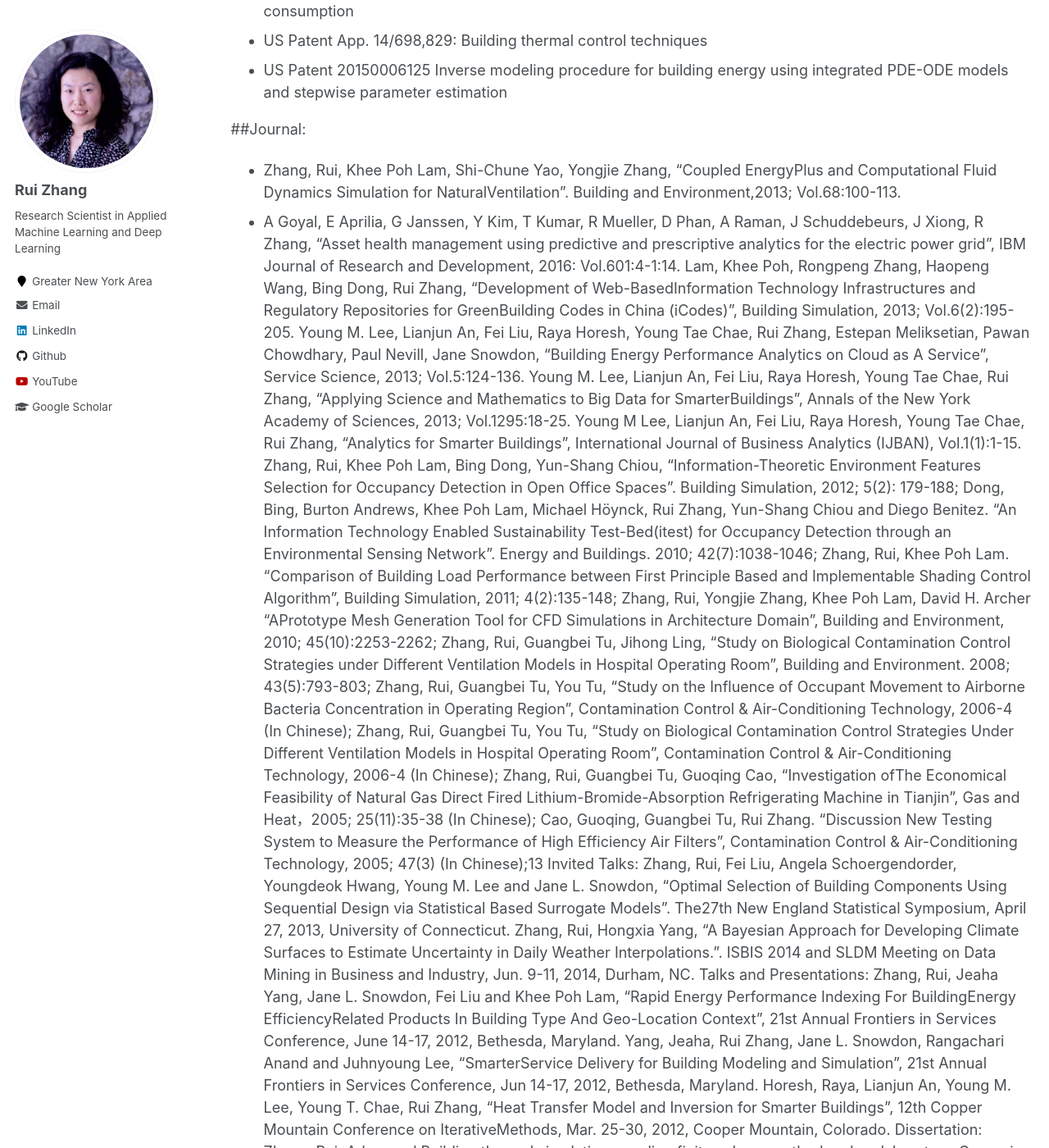
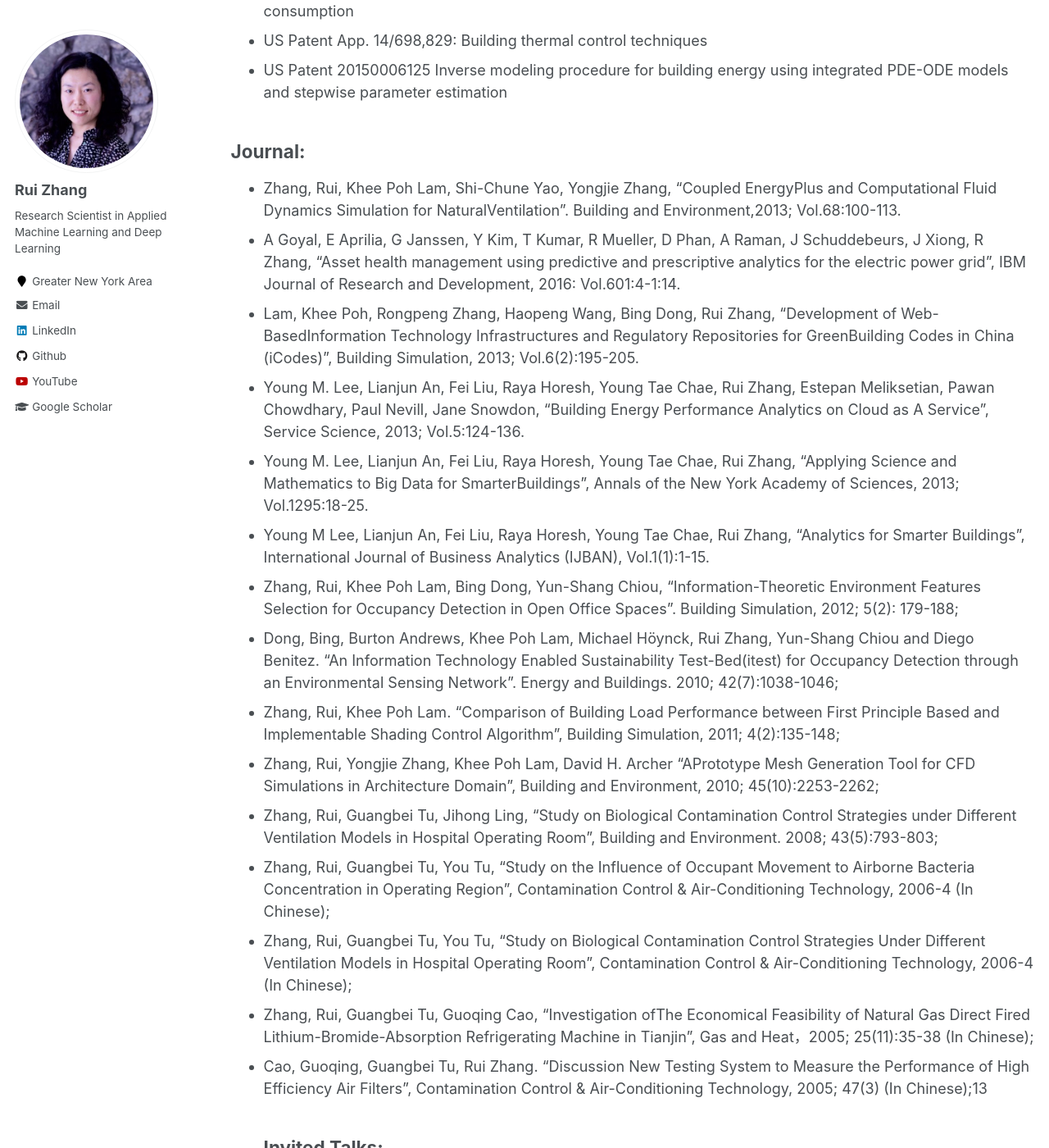
Before and after one commit to explorerr/explorerr.github.io, a Jekyll site: the page built from _pages/publications.md, in a window 1280 px wide and 1400 px high, scrolled down 2420 px. Shown: the whole window at 82% size. Built offline with Jekyll 4.4.1, drawn with Linux system fonts in a browser that asks for light colours; some of the changed lines change nothing that is shown; some of the changed text lies outside the part shown.

Commit message:
Update publications.md

```diff
--- a/_pages/publications.md
+++ b/_pages/publications.md
@@ -54,28 +54,28 @@ You can also find my articles on <u><a href="https://scholar.google.com/citation
 + US Patent App. 14/698,829: Building thermal control techniques
 + US Patent 20150006125 Inverse modeling procedure for building energy using integrated PDE-ODE models and stepwise parameter estimation
 
-##Journal:
+## Journal:
 + Zhang, Rui, Khee Poh Lam, Shi-Chune Yao, Yongjie Zhang, “Coupled EnergyPlus and Computational Fluid Dynamics Simulation for NaturalVentilation”. Building and Environment,2013; Vol.68:100-113.
 + A Goyal, E Aprilia, G Janssen, Y Kim, T Kumar, R Mueller, D Phan, A Raman, J Schuddebeurs, J Xiong, R Zhang, "Asset health management using predictive and prescriptive analytics for the electric power grid", IBM Journal of Research and Development, 2016: Vol.601:4-1:14.
-Lam, Khee Poh, Rongpeng Zhang, Haopeng Wang, Bing Dong, Rui Zhang, “Development of Web-BasedInformation Technology Infrastructures and Regulatory Repositories for GreenBuilding Codes in China (iCodes)”, Building Simulation, 2013; Vol.6(2):195-205.
-Young M. Lee, Lianjun An, Fei Liu, Raya Horesh, Young Tae Chae, Rui Zhang, Estepan Meliksetian, Pawan Chowdhary, Paul Nevill, Jane Snowdon, “Building Energy Performance Analytics on Cloud as A Service”, Service Science, 2013; Vol.5:124-136.
-Young M. Lee, Lianjun An, Fei Liu, Raya Horesh, Young Tae Chae, Rui Zhang, “Applying Science and Mathematics to Big Data for SmarterBuildings”, Annals of the New York Academy of Sciences, 2013; Vol.1295:18-25.
-Young M Lee, Lianjun An, Fei Liu, Raya Horesh, Young Tae Chae, Rui Zhang, "Analytics for Smarter Buildings", International Journal of Business Analytics (IJBAN), Vol.1(1):1-15.
-Zhang, Rui, Khee Poh Lam, Bing Dong, Yun-Shang Chiou, “Information-Theoretic Environment Features Selection for Occupancy Detection in Open Office Spaces”. Building Simulation, 2012; 5(2): 179-188;
-Dong, Bing, Burton Andrews, Khee Poh Lam, Michael Höynck, Rui Zhang, Yun-Shang Chiou and Diego Benitez. "An Information Technology Enabled Sustainability Test-Bed(itest) for Occupancy Detection through an Environmental Sensing Network". Energy and Buildings. 2010; 42(7):1038-1046;
-Zhang, Rui, Khee Poh Lam. “Comparison of Building Load Performance between First Principle Based and Implementable Shading Control Algorithm”, Building Simulation, 2011; 4(2):135-148;
-Zhang, Rui, Yongjie Zhang, Khee Poh Lam, David H. Archer “APrototype Mesh Generation Tool for CFD Simulations in Architecture Domain”, Building and Environment, 2010; 45(10):2253-2262;
-Zhang, Rui, Guangbei Tu, Jihong Ling, “Study on Biological Contamination Control Strategies under Different Ventilation Models in Hospital Operating Room”, Building and Environment. 2008; 43(5):793-803;
-Zhang, Rui, Guangbei Tu, You Tu, “Study on the Influence of Occupant Movement to Airborne Bacteria Concentration in Operating Region”, Contamination Control & Air-Conditioning Technology, 2006-4 (In Chinese);
-Zhang, Rui, Guangbei Tu, You Tu, “Study on Biological Contamination Control Strategies Under Different Ventilation Models in Hospital Operating Room”, Contamination Control & Air-Conditioning Technology, 2006-4 (In Chinese);
-Zhang, Rui, Guangbei Tu, Guoqing Cao, “Investigation ofThe Economical Feasibility of Natural Gas Direct Fired Lithium-Bromide-Absorption Refrigerating Machine in Tianjin”, Gas and Heat，2005; 25(11):35-38 (In Chinese);
-Cao, Guoqing, Guangbei Tu, Rui Zhang. “Discussion New Testing System to Measure the Performance of High Efficiency Air Filters”, Contamination Control & Air-Conditioning Technology, 2005; 47(3) (In Chinese);13
-Invited Talks:
-Zhang, Rui, Fei Liu, Angela Schoergendorder, Youngdeok Hwang, Young M. Lee and Jane L. Snowdon, “Optimal Selection of Building Components Using Sequential Design via Statistical Based Surrogate Models”. The27th New England Statistical Symposium, April 27, 2013, University of Connecticut.
-Zhang, Rui, Hongxia Yang, “A Bayesian Approach for Developing Climate Surfaces to Estimate Uncertainty in Daily Weather Interpolations.”. ISBIS 2014 and SLDM Meeting on Data Mining in Business and Industry, Jun. 9-11, 2014, Durham, NC.
-Talks and Presentations:
-Zhang, Rui, Jeaha Yang, Jane L. Snowdon, Fei Liu and Khee Poh Lam, “Rapid Energy Performance Indexing For BuildingEnergy EfficiencyRelated Products In Building Type And Geo-Location Context”, 21st Annual Frontiers in Services Conference, June 14-17, 2012, Bethesda, Maryland.
-Yang, Jeaha, Rui Zhang, Jane L. Snowdon, Rangachari Anand and Juhnyoung Lee, “SmarterService Delivery for Building Modeling and Simulation”, 21st Annual Frontiers in Services Conference, Jun 14-17, 2012, Bethesda, Maryland.
-Horesh, Raya, Lianjun An, Young M. Lee, Young T. Chae, Rui Zhang, “Heat Transfer Model and Inversion for Smarter Buildings”, 12th Copper Mountain Conference on IterativeMethods, Mar. 25-30, 2012, Cooper Mountain, Colorado.
-Dissertation:
++ Lam, Khee Poh, Rongpeng Zhang, Haopeng Wang, Bing Dong, Rui Zhang, “Development of Web-BasedInformation Technology Infrastructures and Regulatory Repositories for GreenBuilding Codes in China (iCodes)”, Building Simulation, 2013; Vol.6(2):195-205.
++ Young M. Lee, Lianjun An, Fei Liu, Raya Horesh, Young Tae Chae, Rui Zhang, Estepan Meliksetian, Pawan Chowdhary, Paul Nevill, Jane Snowdon, “Building Energy Performance Analytics on Cloud as A Service”, Service Science, 2013; Vol.5:124-136.
++ Young M. Lee, Lianjun An, Fei Liu, Raya Horesh, Young Tae Chae, Rui Zhang, “Applying Science and Mathematics to Big Data for SmarterBuildings”, Annals of the New York Academy of Sciences, 2013; Vol.1295:18-25.
++ Young M Lee, Lianjun An, Fei Liu, Raya Horesh, Young Tae Chae, Rui Zhang, "Analytics for Smarter Buildings", International Journal of Business Analytics (IJBAN), Vol.1(1):1-15.
++ Zhang, Rui, Khee Poh Lam, Bing Dong, Yun-Shang Chiou, “Information-Theoretic Environment Features Selection for Occupancy Detection in Open Office Spaces”. Building Simulation, 2012; 5(2): 179-188;
++ Dong, Bing, Burton Andrews, Khee Poh Lam, Michael Höynck, Rui Zhang, Yun-Shang Chiou and Diego Benitez. "An Information Technology Enabled Sustainability Test-Bed(itest) for Occupancy Detection through an Environmental Sensing Network". Energy and Buildings. 2010; 42(7):1038-1046;
++ Zhang, Rui, Khee Poh Lam. “Comparison of Building Load Performance between First Principle Based and Implementable Shading Control Algorithm”, Building Simulation, 2011; 4(2):135-148;
++ Zhang, Rui, Yongjie Zhang, Khee Poh Lam, David H. Archer “APrototype Mesh Generation Tool for CFD Simulations in Architecture Domain”, Building and Environment, 2010; 45(10):2253-2262;
++ Zhang, Rui, Guangbei Tu, Jihong Ling, “Study on Biological Contamination Control Strategies under Different Ventilation Models in Hospital Operating Room”, Building and Environment. 2008; 43(5):793-803;
++ Zhang, Rui, Guangbei Tu, You Tu, “Study on the Influence of Occupant Movement to Airborne Bacteria Concentration in Operating Region”, Contamination Control & Air-Conditioning Technology, 2006-4 (In Chinese);
++ Zhang, Rui, Guangbei Tu, You Tu, “Study on Biological Contamination Control Strategies Under Different Ventilation Models in Hospital Operating Room”, Contamination Control & Air-Conditioning Technology, 2006-4 (In Chinese);
++ Zhang, Rui, Guangbei Tu, Guoqing Cao, “Investigation ofThe Economical Feasibility of Natural Gas Direct Fired Lithium-Bromide-Absorption Refrigerating Machine in Tianjin”, Gas and Heat，2005; 25(11):35-38 (In Chinese);
++ Cao, Guoqing, Guangbei Tu, Rui Zhang. “Discussion New Testing System to Measure the Performance of High Efficiency Air Filters”, Contamination Control & Air-Conditioning Technology, 2005; 47(3) (In Chinese);13
+## Invited Talks:
++ Zhang, Rui, Fei Liu, Angela Schoergendorder, Youngdeok Hwang, Young M. Lee and Jane L. Snowdon, “Optimal Selection of Building Components Using Sequential Design via Statistical Based Surrogate Models”. The27th New England Statistical Symposium, April 27, 2013, University of Connecticut.
++ Zhang, Rui, Hongxia Yang, “A Bayesian Approach for Developing Climate Surfaces to Estimate Uncertainty in Daily Weather Interpolations.”. ISBIS 2014 and SLDM Meeting on Data Mining in Business and Industry, Jun. 9-11, 2014, Durham, NC.
+## Talks and Presentations:
++ Zhang, Rui, Jeaha Yang, Jane L. Snowdon, Fei Liu and Khee Poh Lam, “Rapid Energy Performance Indexing For BuildingEnergy EfficiencyRelated Products In Building Type And Geo-Location Context”, 21st Annual Frontiers in Services Conference, June 14-17, 2012, Bethesda, Maryland.
++ Yang, Jeaha, Rui Zhang, Jane L. Snowdon, Rangachari Anand and Juhnyoung Lee, “SmarterService Delivery for Building Modeling and Simulation”, 21st Annual Frontiers in Services Conference, Jun 14-17, 2012, Bethesda, Maryland.
++ Horesh, Raya, Lianjun An, Young M. Lee, Young T. Chae, Rui Zhang, “Heat Transfer Model and Inversion for Smarter Buildings”, 12th Copper Mountain Conference on Iterative Methods, Mar. 25-30, 2012, Cooper Mountain, Colorado.
+## Dissertation:
 Zhang, Rui, Advanced Building thermal simulation coupling finite volume method and nodal system, Carnegie Mellon University, 2012.
```
